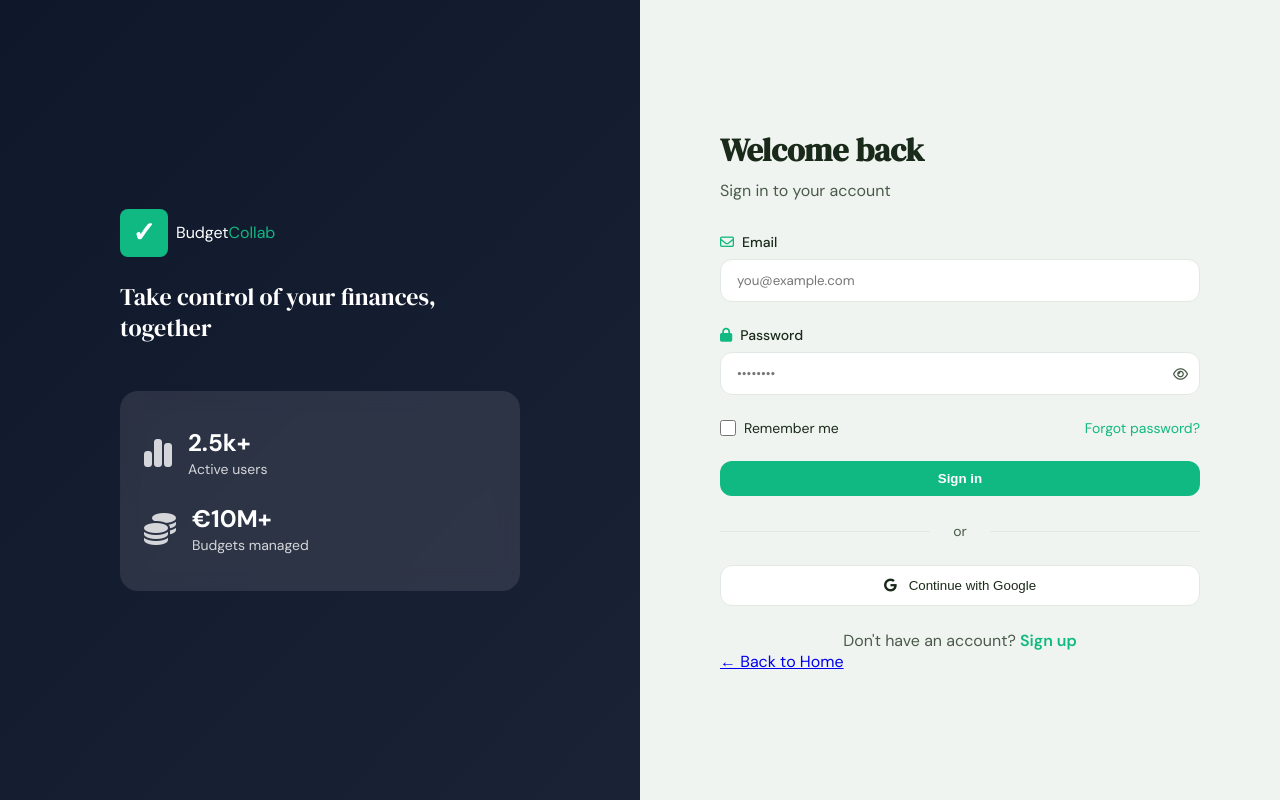
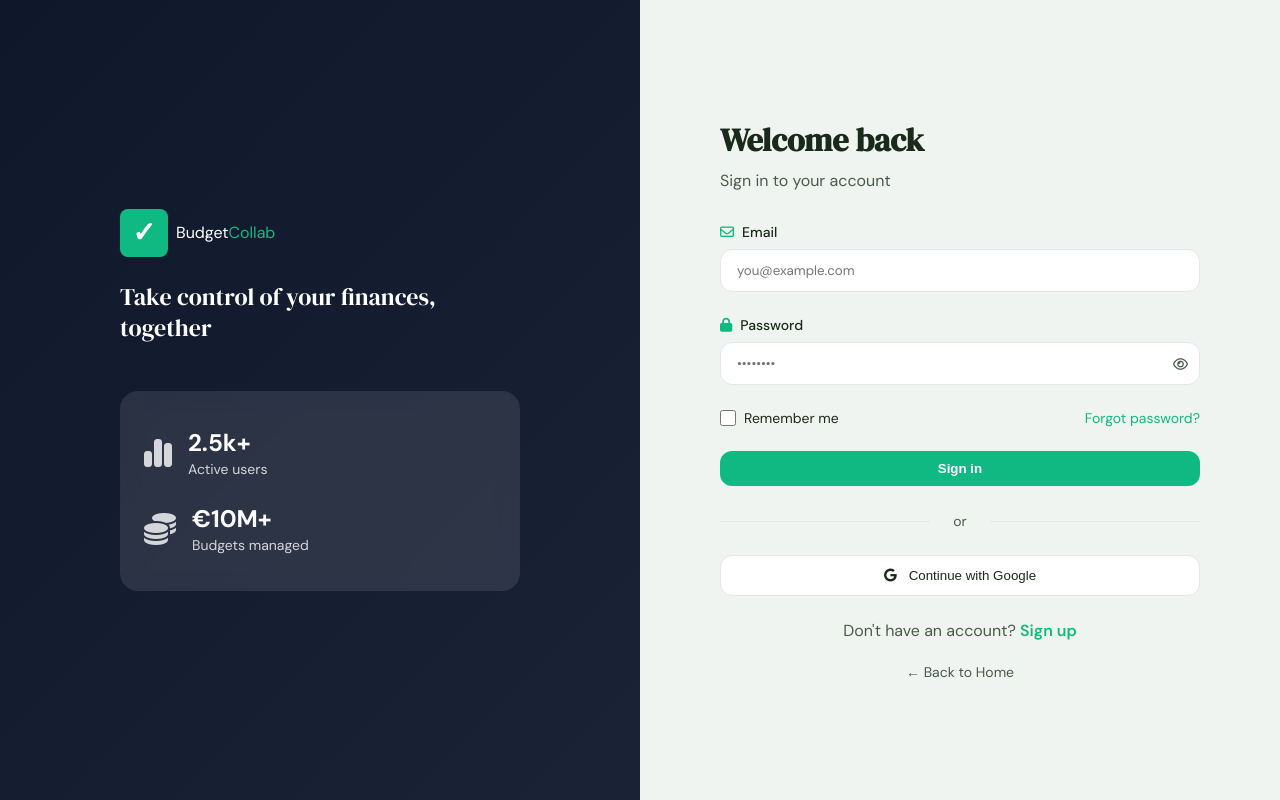
Before and after one commit to Jemmali-ridha/BudgetCollab, a PHP site: page / in a window 1280 px wide. Run offline with PHP 8.4, Linux system fonts and the light colour scheme.

Commit message:
style: add global CSS

```diff
--- a/frontend/css/style.css
+++ b/frontend/css/style.css
@@ -399,7 +399,21 @@ h1, h2, h3, h4, .logo-text {
     color: var(--text-secondary);
     font-size: 0.875rem;
 }
+.back-home {
+    text-align: center;
+    margin-top: 20px;
+}
 
+.back-home a {
+    color: var(--text-secondary);
+    text-decoration: none;
+    font-size: 0.875rem;
+    transition: color 0.2s;
+}
+
+.back-home a:hover {
+    color: var(--green);
+}
 .auth-page {
     min-height: 100vh;
     display: flex;
```
